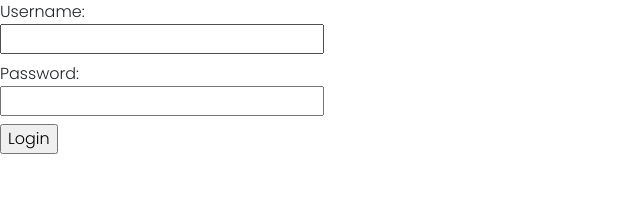
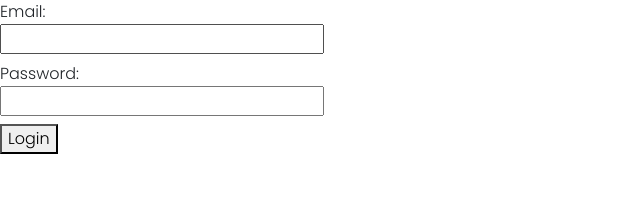
Before and after one commit to EzazulHoque/Receipts.io, a React (Create React App) app in the folder receiptsio/: page /Login in a window 1280 px wide. Shown: the top 204 px of the page, without its empty margins (0-640 px from the left). Built offline with nearby package versions, Linux system fonts and the light colour scheme.

Commit message:
minor design changes to login page

```diff
--- a/receiptsio/src/components/Login.js
+++ b/receiptsio/src/components/Login.js
@@ -29,6 +29,7 @@ const Login = () => {
               return;
             }
             const user = firestoreDocument.data();
+            console.log(user);
           })
           .catch((error) => {
             alert(error);
@@ -43,7 +44,7 @@ const Login = () => {
     <div>
       <form>
         <label>
-          Username:
+          Email:
           <br />
           <input type="text" value={email} onChange={handleEmailChange} />
         </label>
@@ -54,7 +55,7 @@ const Login = () => {
           <input type="text" value={password} onChange={handlePasswordChange} />
         </label>
         <br />
-        <input type="submit" value="Login" onSubmit={handleLogin} />
+        <button onClick={handleLogin}>Login</button>
       </form>
     </div>
   );
```
